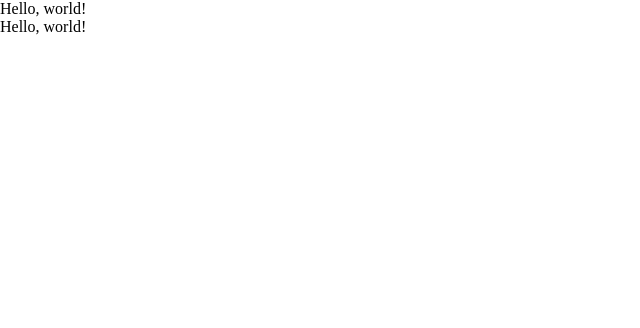
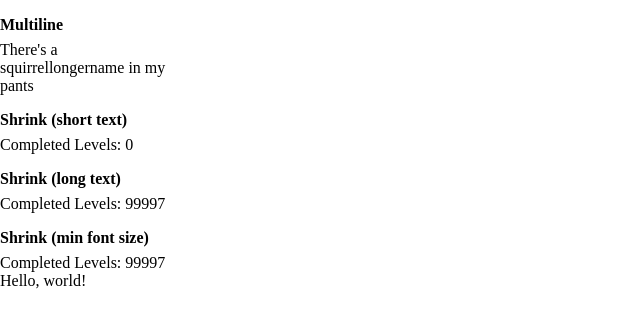
Before and after one commit to moekakiryu/es-atoms, a React app: page / in a window 1280 px wide. Shown: the top 328 px of the page, without its empty margins (0-640 px from the left). Built offline with nearby package versions, Linux system fonts and the light colour scheme.

Commit message:
Integrate ScalableText example into app

```diff
--- a/src/App.tsx
+++ b/src/App.tsx
@@ -1,5 +1,6 @@
 import { MockContainer } from 'components/MockContainer'
 import { ScalableInput } from 'components/ScalableInput'
+import { ScalableText } from 'components/ScalableText'
 import React from 'react'
 
 const allowedCharacters = Array.from('abcdefghijklmnopqrstuvwxyz -_1234567890')
@@ -16,8 +17,14 @@ const handleSubit = (evt: React.FormEvent<HTMLFormElement>): void => {
   evt.preventDefault()
   const data = new FormData(evt.target as HTMLFormElement)
 
+  // eslint-disable-next-line no-console
   console.log(Object.fromEntries(data.entries()))
 }
+
+// eslint-disable-next-line @typescript-eslint/no-unused-vars
+const longText = (
+  'This is some very long text that should hopefully not wrap but instead scale to a smaller size'
+)
 
 // eslint-disable-next-line @typescript-eslint/no-unused-vars
 const mockupForm = (
@@ -35,19 +42,47 @@ const mockupForm = (
   </form>
 )
 
+const pStyle = { marginBottom: 4, paddingBottom: 2, borderBottom: '1px solid white' }
+
 function App(): React.ReactNode {
   return (
     <MockContainer
       fillHeight
       flex
     >
-      <div>
-        Hello, world!
+      <div
+        style={{
+          width: 170,
+          flexShrink: 0,
+        }}
+      >
+        <p style={pStyle}><strong>Multiline</strong></p>
+        <ScalableText
+          text={'There\'s a squirrellongername in my pants'}
+          wrap
+          // minFontSize={16}
+        />
+
+        <p style={pStyle}><strong>Shrink (short text)</strong></p>
+        <ScalableText
+          text={'Completed Levels: 0'}
+          minFontSize={16}
+        />
+
+        <p style={pStyle}><strong>Shrink (long text)</strong></p>
+        <ScalableText
+          text={'Completed Levels: 99997'}
+        />
+
+        <p style={pStyle}><strong>Shrink (min font size)</strong></p>
+        <ScalableText
+          text={'Completed Levels: 99997'}
+          minFontSize={20}
+        />
       </div>
       <div
         style={{
-          width: 600,
-          flexShrink: 0,
+          // width: 400,
         }}
       >
         Hello, world!
--- a/src/components/MockContainer/MockContainer.scss
+++ b/src/components/MockContainer/MockContainer.scss
@@ -20,7 +20,7 @@
     flex-direction: row;
 
     & > * {
-      padding: $spacing__md;
+      padding: $spacing__sm;
     }
 
     & > * + * {
```
